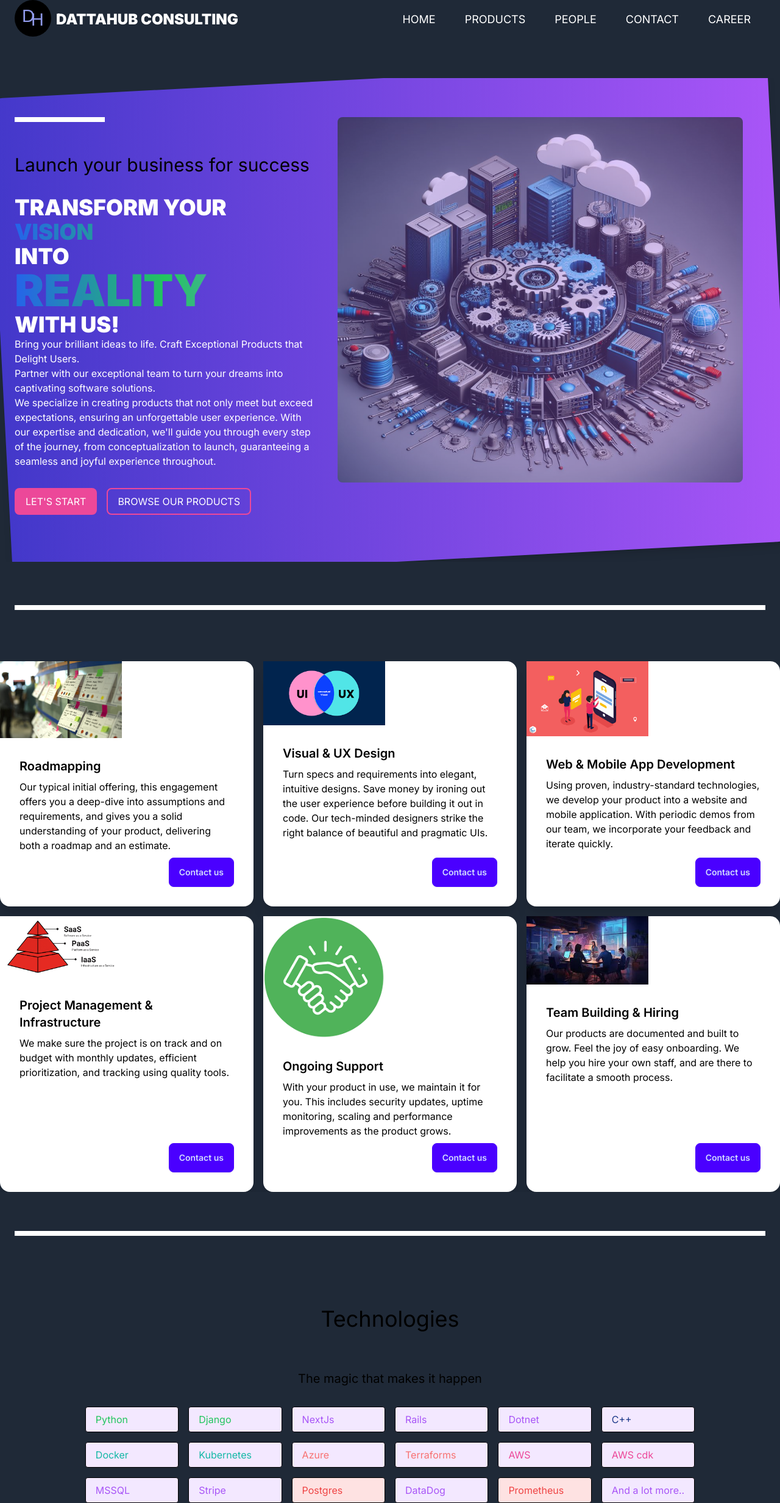
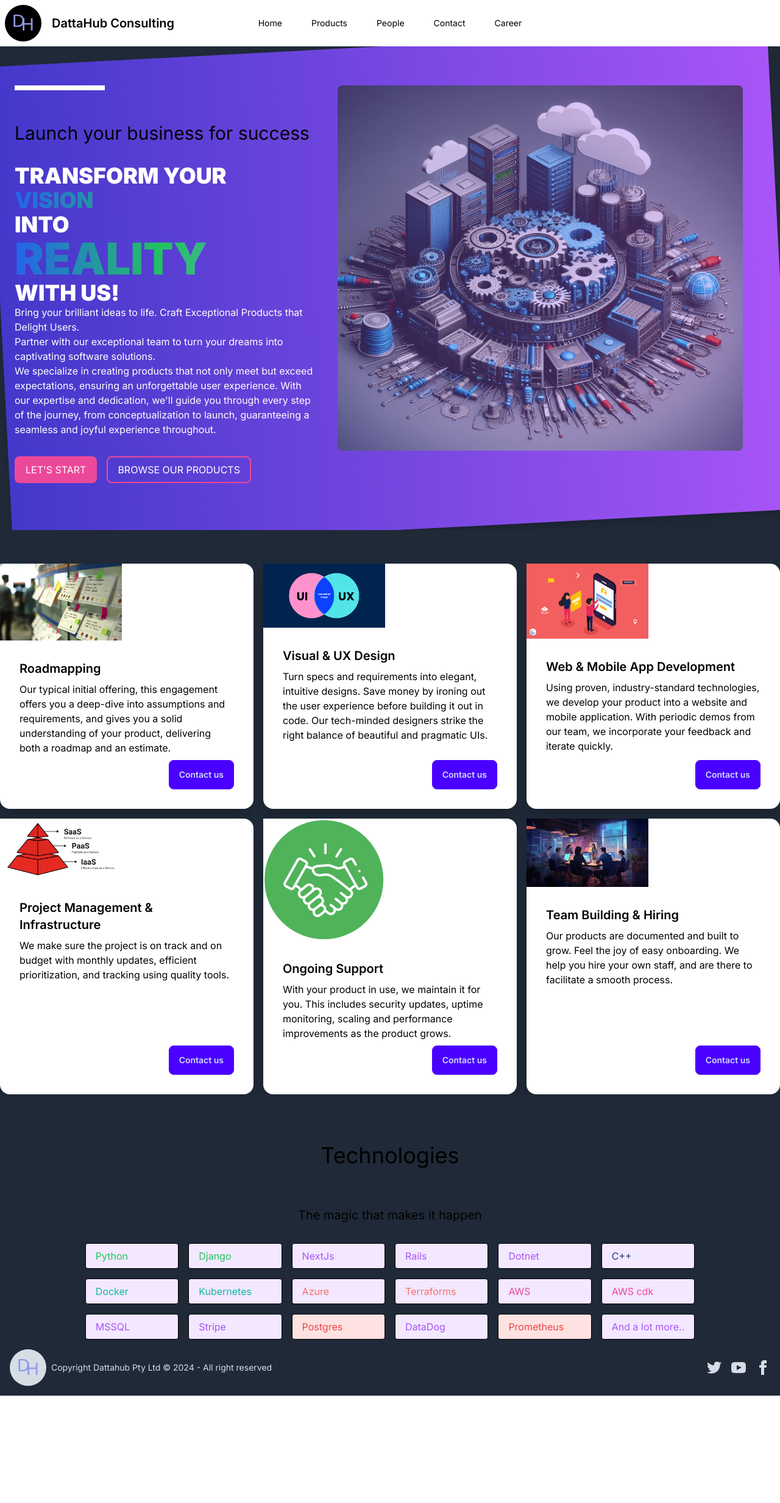
Before and after one commit to dattahubPtyLtd/frontend, a Next.js app: page / in a window 1280 px wide. Shown: the whole page at 61% size. After the commit the page ends 2288 px from the top, so only its background shows below. Built offline with nearby package versions, Linux system fonts and the light colour scheme.

Commit message:
updated emails sending logic fixed navbar:

```diff
--- a/app/api/waitlist/route.ts
+++ b/app/api/waitlist/route.ts
@@ -52,7 +52,7 @@
   const message ="message" in body ? body["message"]:"The sender did not enter any message;";
   try {
     await sendEmail({
-      to: 'tanmay.datta86@gmail.com',
+      to: 'mailto@dattahub.com',
       from: "tanmay.datta86@gmail.com",
       subject: `Dattahub got an email enquiry from  ${email}`,
       message: message,
--- a/app/navbar.tsx
+++ b/app/navbar.tsx
@@ -5,43 +5,77 @@
 const DHNavbar = () => {
 const [isOpen, setIsOpen] = useState(false);
   return (
-    <header className="dark:bg-gray-800 h-28 bg-white relative overflow-hidden sm:h-32 flex sm:block items-center w-full">
-        <div className="container mx-auto px-6 flex items-center justify-between">
-          <div className="container mx-auto columns-2 flex">
+    <div className="navbar bg-base-100">
+  <div className="navbar-start">
     <Icon/>
-            <div className="uppercase text-gray-800 dark:text-white font-black text-2xl px-2 py-4">
-                Dattahub Consulting
+    <div className="dropdown">
+      <div tabIndex={0} role="button" className="btn btn-ghost lg:hidden">
+        <svg xmlns="http://www.w3.org/2000/svg" className="h-5 w-5" fill="none" viewBox="0 0 24 24" stroke="currentColor"><path strokeLinecap="round" strokeLinejoin="round" strokeWidth="2" d="M4 6h16M4 12h8m-8 6h16" /></svg>
       </div>
-            </div>
-            <div className="flex items-center">
-                <nav className="font-sen text-gray-800 dark:text-white uppercase text-lg lg:flex items-center hidden">
+      <ul tabIndex={0} className="menu menu-sm dropdown-content mt-3 z-[1] p-2 shadow bg-base-100 rounded-box w-52">
+      <li>
                      <a href="/" className="py-2 px-6 flex">
                          Home
                      </a>
+     </li>
+      <li>
                      <a href="/products" className="py-2 px-6 flex">
                          Products
                      </a>
+     </li>
+      <li>
                      <a href="/people" className="py-2 px-6 flex">
                          People
                      </a>
+     </li>
+      <li>
                      <a href="/contact" className="py-2 px-6 flex">
                          Contact
                      </a>
+     </li>
+      <li>
                      <a href="/career" className="py-2 px-6 flex">
                          Career
                      </a>
-                </nav>
-                <button className="lg:hidden flex flex-col ml-4" onClick={() => setIsOpen(!isOpen)} >
-                    <span className={`w-6 h-1 bg-gray-800 dark:bg-white mb-1 ${isOpen ? "hidden" : "block"}`}>
-                    </span>
-                    <span className={`w-6 h-1 bg-gray-800 dark:bg-white mb-1 ${isOpen ? "hidden" : "block"}`}>
-                    </span>
-                    <span className={`w-6 h-1 bg-gray-800 dark:bg-white mb-1 ${isOpen ? "hidden" : "block"}`}>
-                    </span>
-                </button>
+     </li>
+      </ul>
+    </div>
+    <a className="btn btn-ghost text-xl">DattaHub Consulting</a>
+  </div>
+  <div className="navbar-center hidden lg:flex">
+    <ul className="menu menu-horizontal px-1">
+      <li>
+                     <a href="/" className="py-2 px-6 flex">
+                         Home
+                     </a>
+     </li>
+      <li>
+                     <a href="/products" className="py-2 px-6 flex">
+                         Products
+                     </a>
+     </li>
+      <li>
+                     <a href="/people" className="py-2 px-6 flex">
+                         People
+                     </a>
+     </li>
+      <li>
+                     <a href="/contact" className="py-2 px-6 flex">
+                         Contact
+                     </a>
+     </li>
+      <li>
+                     <a href="/career" className="py-2 px-6 flex">
+                         Career
+                     </a>
+     </li>
+    </ul>
+  </div>
+  <div className="navbar-end">
+    {/* <a className="btn">Button</a> */}
   </div>
 </div>
-    </header>
+
   )
 }
 
--- a/app/page.tsx
+++ b/app/page.tsx
@@ -1,6 +1,6 @@
 import Image from "next/image";
-import styles from "./styles/Home.module.css";
 import infoCards from "./libs/InfoCards";
+import Icon from "./dhl";
 export default function Home() {
 
     return (<>
@@ -46,25 +46,22 @@
                         className="absolute inset-0 bg-gradient-to-r from-indigo-700 to-purple-500 shadow-lg transform -skew-y-0 sm:skew-y-0 sm:-rotate-3 sm:rounded-3xl">
                     </div>
                     <div className="hidden sm:block sm:w-1/3 lg:w-3/5 relative">
-                <img src="/dhlogo.jpeg" className="object-fill w-[90%] h-[90%] m-auto rounded-lg opacity-70"/>
+                        <img src="/dhlogo.jpeg" className="object-fill w-[90%] h-[90%] m-auto rounded-lg opacity-70" />
                     </div>
                 </div>
             </div>
         </main>
         <div className="bg-white dark:bg-gray-800 relative z-25 items-center overflow-hidden grid grid-cols-1">
-        <div className="container mx-auto px-6 flex relative py-16">
-                <span className="w-[100%] h-2 bg-gray-800 dark:bg-white mb-5"> </span>
-        </div>
+            <div className="divider"></div>
 
             <div className="grid grid-cols-1 lg:grid-cols-3 m-auto gap-4">
-            <CardTest/>
+                <CardTest />
             </div>
 
         </div>
         <div className="bg-white dark:bg-gray-800 relative z-25 items-center overflow-hidden grid grid-cols-1">
-        <div className="container mx-auto px-6 flex relative py-16">
-                <span className="w-[100%] h-2 bg-gray-800 dark:bg-white mb-5"> </span>
-        </div>
+            <div className="divider"></div>
+
             <h1 className="text-4xl m-auto font-bebas-neue pb-8 pt-8 ">
                 Technologies
             </h1>
@@ -94,35 +91,27 @@
                 <div className="rounded border px-4 py-2 shadow-sm bg-purple-100 border-purple-300 dark:up-bg-dark dark:border-black dark:text-purple-500 opacity-100">And a lot more..</div>
 
             </div>
-
+            <footer className="footer items-center p-4 bg-neutral text-neutral-content dark:bg-gray-800">
+                <aside className="items-center grid-flow-col">
+                    <Icon />
+                    <p>Copyright Dattahub Pty Ltd © 2024 - All right reserved</p>
+                </aside>
+                <nav className="grid-flow-col gap-4 md:place-self-center md:justify-self-end">
+                    <a><svg xmlns="http://www.w3.org/2000/svg" width="24" height="24" viewBox="0 0 24 24" className="fill-current"><path d="M24 4.557c-.883.392-1.832.656-2.828.775 1.017-.609 1.798-1.574 2.165-2.724-.951.564-2.005.974-3.127 1.195-.897-.957-2.178-1.555-3.594-1.555-3.179 0-5.515 2.966-4.797 6.045-4.091-.205-7.719-2.165-10.148-5.144-1.29 2.213-.669 5.108 1.523 6.574-.806-.026-1.566-.247-2.229-.616-.054 2.281 1.581 4.415 3.949 4.89-.693.188-1.452.232-2.224.084.626 1.956 2.444 3.379 4.6 3.419-2.07 1.623-4.678 2.348-7.29 2.04 2.179 1.397 4.768 2.212 7.548 2.212 9.142 0 14.307-7.721 13.995-14.646.962-.695 1.797-1.562 2.457-2.549z"></path></svg>
+                    </a>
+                    <a><svg xmlns="http://www.w3.org/2000/svg" width="24" height="24" viewBox="0 0 24 24" className="fill-current"><path d="M19.615 3.184c-3.604-.246-11.631-.245-15.23 0-3.897.266-4.356 2.62-4.385 8.816.029 6.185.484 8.549 4.385 8.816 3.6.245 11.626.246 15.23 0 3.897-.266 4.356-2.62 4.385-8.816-.029-6.185-.484-8.549-4.385-8.816zm-10.615 12.816v-8l8 3.993-8 4.007z"></path></svg></a>
+                    <a><svg xmlns="http://www.w3.org/2000/svg" width="24" height="24" viewBox="0 0 24 24" className="fill-current"><path d="M9 8h-3v4h3v12h5v-12h3.642l.358-4h-4v-1.667c0-.955.192-1.333 1.115-1.333h2.885v-5h-3.808c-3.596 0-5.192 1.583-5.192 4.615v3.385z"></path></svg></a>
+                </nav>
+            </footer>
         </div>
-        {/*
-
-        <div className="grid grid-rows-12 h-screen">
-            <div className="grid grid-cols-12 row-span-10">
-                <div className="bg-slate-700 bg-svg-pat bg-opacity-10 col-span-3"> <LeftSide/> </div>
-                <div className= "col-span-6">
-                    <MiddleHero/>
-                </div>
-                <div className="col-span-3">
-                        <RightHero/>
-                </div>
-            </div>
-            <div className="row-span-2 bg-yellow-800">
-                test this
-            </div>
-        </div>
-        <MiddleHero/>
-        <MiddleHero/>
-        <MiddleHero/> */}
     </>);
 };
 
 
-function CardTest  ()  {
+function CardTest() {
     return (<>
         {infoCards.map(function (element) {
-        return(
+            return (
                 <div key={element.id} className="row-span-1 card bg-base-100 shadow-xl">
                     <Image src={element.imgSrc} width={200} height={200} alt="Products" />
                     <div className="card-body">
--- /dev/null
+++ b/useremails.json
@@ -0,0 +1 @@
+{"emails":["nhthakur30@gmail.com"]}
```
Lines whose indentation alone changed are shown as unchanged.
